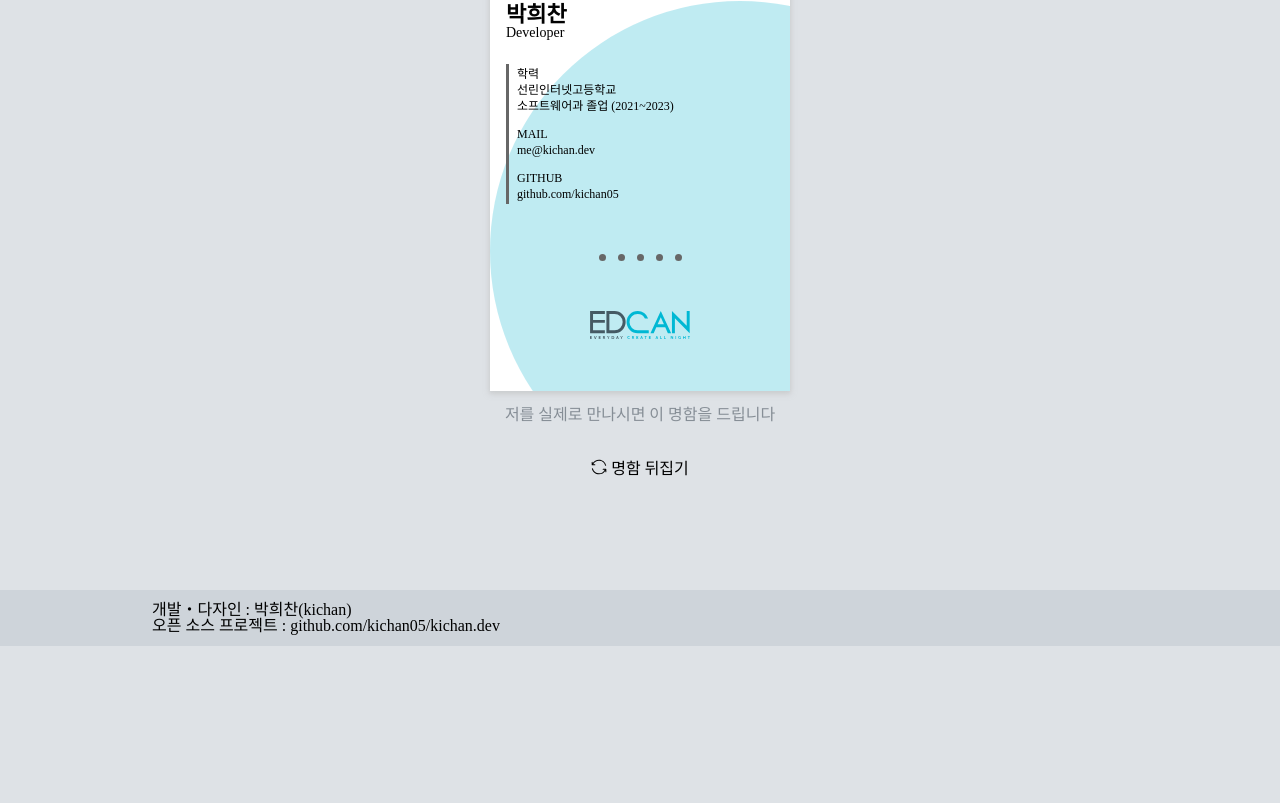
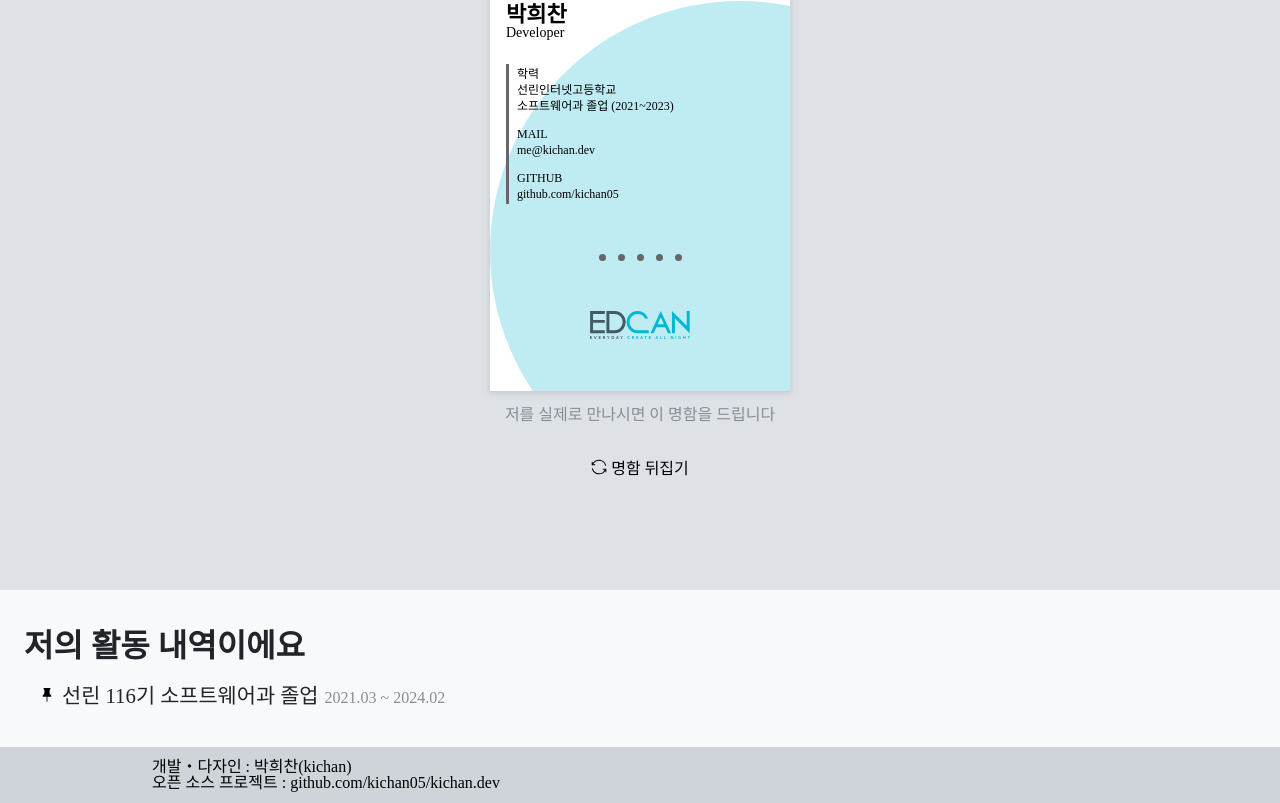
Before and after one commit to kichan05/kichan.dev, a React (Create React App) app: page / in a window 1280 px wide. Shown: the part 1010-1813 px from the top of the page. Before the commit the page ends 1656 px from the top, so only its background shows below. Built offline with nearby package versions, Linux system fonts and the light colour scheme; a web font is replaced by a local one.

Commit message:
Portfolio Section

```diff
--- a/src/page/Page.js
+++ b/src/page/Page.js
@@ -2,6 +2,7 @@ import styled from "styled-components";
 import {PageBasicStyle} from "../style/BasicStyle";
 import {FirstSection} from "../section/FirstSection";
 import {BusinessCardSection} from "../section/BusinessCardSection";
+import {ProfileSection} from "../section/ProfileSection";
 
 const PageStyle = styled.div`
    ${PageBasicStyle};
@@ -12,6 +13,7 @@ const Page = () => {
     <PageStyle>
       <FirstSection/>
       <BusinessCardSection/>
+      <ProfileSection/>
     </PageStyle>
   )
 }
--- /dev/null
+++ b/src/section/ProfileSection.js
@@ -0,0 +1,114 @@
+import styled from "styled-components";
+import {GoCommandPalette, GoDotFill, GoPin, GoTriangleRight} from "react-icons/go";
+import {BsBraces, BsFillPinFill} from "react-icons/bs";
+
+const ProfileSectionStyle = styled.section`
+  padding: 40px 24px;
+  background-color: ${p => p.theme.color.Gray0};
+
+  h2 {
+    color: ${p => p.theme.color.Gray9};
+    font-size: 2em;
+  }
+
+  ul {
+    padding: 0 8px;
+    margin-top: 24px;
+
+    display: flex;
+    flex-direction: column;
+    gap: 24px;
+  }
+`
+
+const ProfileList = ({title, date, children}) => {
+  const ProfileListStyle = styled.li`
+    word-break: unset;
+
+    .list-icon {
+      font-size: 14px;
+      margin: 2px 8px 1px 8px;
+    }
+
+    h3 {
+      color: ${p => p.theme.color.Gray9};
+      font-weight: 500;
+      font-size: 1.3em;
+
+      display: inline-block;
+    }
+
+    .date {
+      color: ${p => p.theme.color.Gray6};
+      font-size: 1em;
+
+      margin-left: 6px;
+    }
+
+    .description-wrap {
+      color: ${p => p.theme.color.Gray7};
+
+      padding-left: 30px;
+
+      margin-top: 5px;
+      font-size: 1.05em;
+
+      line-height: 19px;
+    }
+
+    a {
+      color: ${p => p.theme.color.HeechanBlue};
+      font-weight: 600;
+      transition: 100ms;
+    }
+
+    a:hover {
+      text-decoration: underline;
+    }
+  `
+
+  return (
+    <ProfileListStyle>
+      <div className="title-wrap">
+        <BsFillPinFill className={"list-icon"}/>
+        <h3>{title}</h3>
+        <span className="date">{date}</span>
+      </div>
+      {children && <div className="description-wrap">
+        {children}
+      </div>}
+    </ProfileListStyle>
+  )
+}
+
+export const ProfileSection = () => {
+  const profileData = [
+    {
+      title: "선린 116기 소프트웨어과 졸업",
+      date: "2021.03 ~ 2024.02",
+    },
+  ]
+
+  return (
+    <ProfileSectionStyle>
+      <h2>저의 활동 내역이에요</h2>
+      <ul>
+        {profileData.map(p => (
+          <ProfileList
+            title={p.title}
+            date={p.date}>{p.description}</ProfileList>
+        ))}
+
+        {/*<ProfileList*/}
+        {/*  title={"EDCAN 8기 부장"}*/}
+        {/*  date={"2021.11 ~ 2022.11"}>*/}
+        {/*  모바일콘텐츠 개발반 EDCAN의 8기 부부장으로 활동했습니다.*/}
+        {/*  <br/>*/}
+        {/*  동아리를 총괄하고 수업 준비, 행사 준비를 하면서 1년동안 동아리를 이끌어 갔습니다.*/}
+        {/*  <br/><br/>*/}
+        {/*  <a href="https://velog.io/@ckstmznf/지난-1년간-전공동아리를-이끌어보았다" target={"_blank"}>동아리 부장 회고록</a>을 참고해주세요*/}
+        {/*</ProfileList>*/}
+      </ul>
+    </ProfileSectionStyle>
+  )
+}
```
